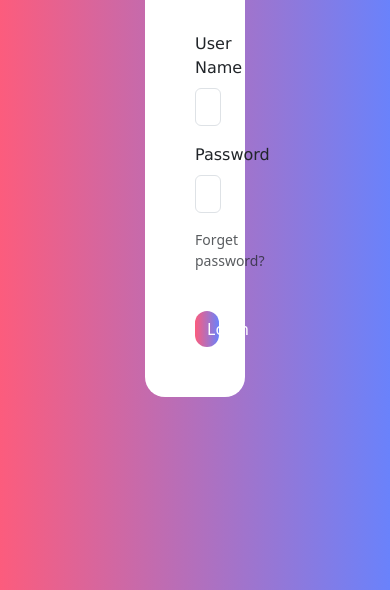
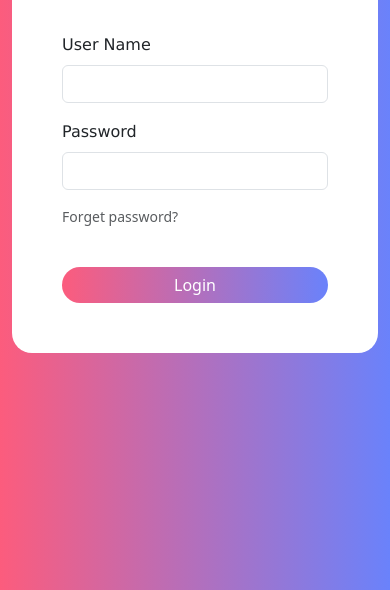
Before and after one commit to fathimanasrin95/LittleBookshelf, a plain HTML site: page login.html in a window 390 px wide. Shown: the part 254-844 px from the top of the page. Drawn offline with nearby package versions, Linux system fonts and the light colour scheme.

Commit message:
changes in style

```diff
--- a/logstyle.css
+++ b/logstyle.css
@@ -30,3 +30,8 @@ h4{
 .form-label{
     font-family: 'Lucida Sans', 'Lucida Sans Regular', 'Lucida Grande', 'Lucida Sans Unicode', Geneva, Verdana, sans-serif;
 }
+@media only screen and (max-width:600px){
+    form{
+        width: 100% !important;
+    }
+}
--- a/signstyle.css
+++ b/signstyle.css
@@ -31,3 +31,8 @@ h4{
 .form-label{
     font-family: 'Lucida Sans', 'Lucida Sans Regular', 'Lucida Grande', 'Lucida Sans Unicode', Geneva, Verdana, sans-serif;
 }
+@media only screen and (max-width:600px){
+    form{
+        width: 100% !important;
+    }
+}
```
Also changed, not shown: alicestyle.css (line endings or trailing spaces), style.css (line endings or trailing spaces).
